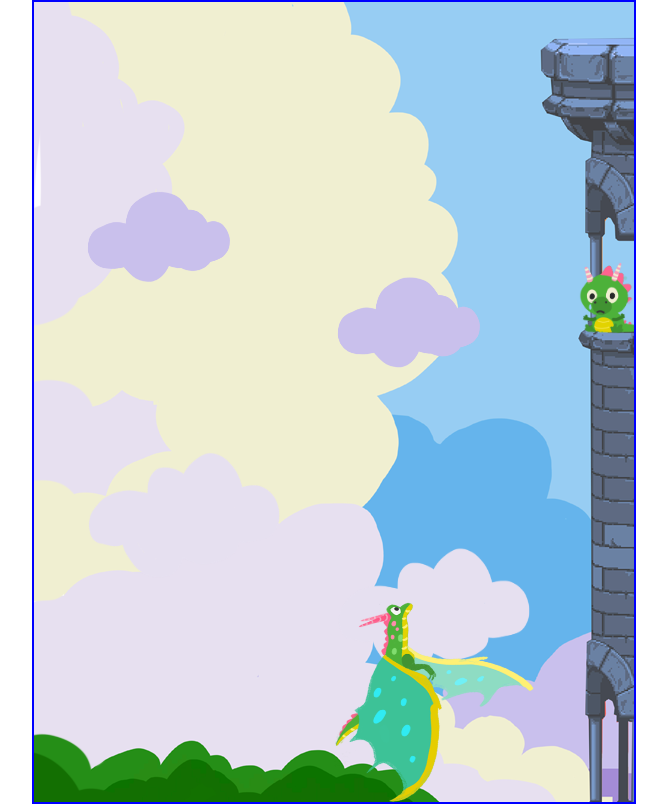
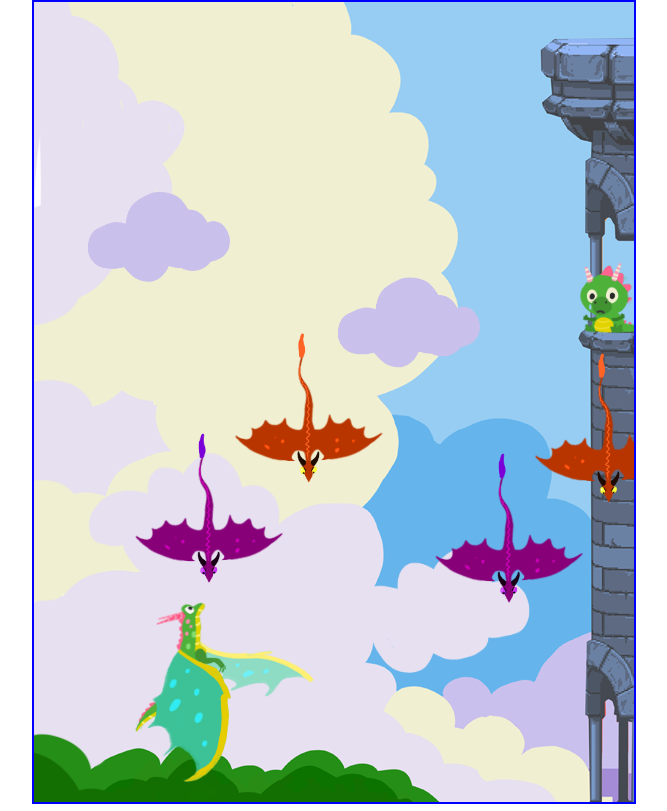
Before and after one commit to chipicuajo/Dragon-slay, a plain HTML site: page index.html in a window 1280 px wide. Both pictures are taken after a click on the button "START". Shown: the whole page, without its empty margins (208-875 px from the left). Drawn offline with nearby package versions, Linux system fonts and the light colour scheme.

Commit message:
Add event listeners as controls for mother dragon

```diff
--- a/index.html
+++ b/index.html
@@ -17,8 +17,8 @@
 
       <div id="instructions">
         <p>
-          Use keypad arrows Left, Right & Up to move the Dragon mother, and shoot the attacking dragon enemies. Your goal is to kill most dragons
-          in order to fly to the top of the tower to rescure your dragon baby
+          Use keypad arrows Left, Right while shooting to move the Dragon mother, and shoot the attacking dragon enemies. Your goal is to kill most dragons
+          in order to fly to the top of the tower using (arrow Up) to rescure your dragon baby.
         </p>
       </div>
 
--- a/javascript/script.js
+++ b/javascript/script.js
@@ -1,7 +1,6 @@
 let canvas = document.getElementById("myCanvas");
 canvas.style.border = "2px solid blue";
 let ctx = canvas.getContext("2d");
-console.log(ctx);
 
 let startBtn = document.querySelector("#start");
 let splashScreen = document.querySelector("#splashscreen");
@@ -27,6 +26,12 @@ splashTypo.src = "./assets/typo-splash.png";
 let gameOverScreen = new Image();
 gameOverScreen.src = "./assets/gameover.png";
 
+let enemy1 = new Image(150, 150);
+enemy1.src = "./assets/enemy1.png";
+
+let enemy2 = new Image(150, 150);
+enemy2.src = "./assets/enemy2.png";
+
 let mother1 = new Image();
 mother1.src = "./assets/mother1.png";
 
@@ -46,14 +51,13 @@ mainAudio.loop = "true";
 
 canvas.width = "600";
 canvas.height = "800";
-// motherFrame.width = "270";
-// motherFrame.height = "200";
 
 let intervalId = 0;
 let isGameOver = false;
 let score = 0;
 let request;
-
+let canvasX = 0,
+  canvasY = 0;
 //cloud position Array
 let clouds = [
   { x: 50, y: 250 },
@@ -70,47 +74,49 @@ let adjustImg = 2.5,
 const cycleLoop = [0, 1];
 let currentLoopIndex = 0;
 let frameCount = 0;
-
-//start button
-startBtn.addEventListener("click", () => {
-  mainGameOnStart();
-});
-
-//restart button
-restartBtn.addEventListener("click", () => {
-  mainGameOnStart();
-});
+// Enemies cordinates
+let enemies = [
+  { x: 100, y: -5 },
+  { x: 400, y: 15 },
+];
+//Variables for drawMother()
+let motherHeight = 180,
+  motherWidth = 180,
+  motherX = 100,
+  motherY = 600,
+  incrX = 2,
+  incrY = 2;
+let isArrowUp = false,
+  isArrowRight = false,
+  isArrowLeft = false,
+  isArrowDown = false;
 
 //----EVENT LISTENERS for MOTHER Dragon movements---
 document.addEventListener("keydown", (event) => {
   if (event.code == "ArrowRight") {
     isArrowRight = true;
     isArrowLeft = false;
+    isArrowUp = false;
+    isArrowDown = false;
   } else if (event.code == "ArrowLeft") {
+    console.log("pressing left");
+    isArrowLeft = true;
     isArrowRight = false;
-    isArrowLeft = true;
+    isArrowUp = false;
+    isArrowDown = false;
+  } else if (event.code == "ArrowUp") {
+    isArrowUp = true;
+    isArrowRight = false;
+    isArrowLeft = false;
+    isArrowDown = false;
+  } else if (event.code == "ArrowDown") {
+    isArrowDown = true;
+    isArrowUp = false;
+    isArrowRight = false;
+    isArrowLeft = false;
   }
 });
-document.addEventListener("keyup", (event) => {
-  isArrowRight = false;
-  isArrowLeft = false;
-});
-document.addEventListener("mouseup", () => {});
 
-//----MAINGAME putting it all together-----
-function mainGameOnStart() {
-  drawMainUi();
-  moveCloud();
-  moveBaby();
-  drawMother();
-
-  //define GameOver
-  if (isGameOver) {
-    cancelAnimationFrame(intervalId);
-  } else {
-    intervalId = requestAnimationFrame(mainGameOnStart);
-  }
-}
 //main screen
 function drawMainUi() {
   splashScreen.style.display = "none";
@@ -164,14 +170,57 @@ function moveBaby() {
   // window.requestAnimationFrame(moveBaby);
 }
 //drawMother
-function drawMother() {
-  ctx.drawImage(mother1, 300, 600, 200, 200);
+function moveMother() {
+  ctx.drawImage(mother1, motherX, motherY, motherWidth, motherHeight);
+
+  if (isArrowRight && motherWidth + motherX < canvas.width + 50) {
+    motherX += 5;
+  }
+  if (isArrowLeft && motherX + 50 > 0) motherX -= 5;
+
+  if (isArrowUp) motherY -= 5;
+
+  if (isArrowDown) motherY += 5;
 }
 
+function moveEnemies() {
+  let printNextAt = 100;
+
+  // making the enemies moves
+  for (let i = 0; i < enemies.length; i++) {
+    ctx.drawImage(
+      enemy1,
+      enemies[i].x + printNextAt,
+      enemies[i].y,
+      enemy1.width,
+      enemy1.height
+    );
+    ctx.drawImage(
+      enemy2,
+      enemies[i].x,
+      enemies[i].y + printNextAt,
+      enemy2.width,
+      enemy2.height
+    );
+    enemies[i].y = enemies[i].y + 2;
+
+    // if (enemies[i].x == 20) {
+    //     score++
+    // }
+
+    // infinite loop for the enemies
+    if (enemies[i].y + enemy1.height > canvas.height + 200) {
+      enemies[i] = {
+        x: Math.floor(Math.random() * 400),
+        y: -100,
+      };
+    }
+  }
+}
 function moveCloud() {
   //   animation conditions
   let countInterval = 50;
-  let speedInterval = Math.floor(Math.random() * 0.4);
+  let speedInterval = Math.floor(Math.random() * 0.5);
   for (let i = 0; i < clouds.length; i++) {
     countInterval += 10;
     speedInterval += 0.1;
@@ -201,6 +250,22 @@ function cloudAnimationSplash() {
   moveCloud();
   window.requestAnimationFrame(cloudAnimationSplash);
 }
+//----MAINGAME putting it all together-----
+function mainGameOnStart() {
+  drawMainUi();
+  moveCloud();
+  moveBaby();
+  moveMother();
+  moveEnemies();
+
+  //define GameOver
+  if (isGameOver) {
+    cancelAnimationFrame(intervalId);
+    gameOverUI();
+  } else {
+    intervalId = requestAnimationFrame(mainGameOnStart);
+  }
+}
 
 function collision() {}
 
@@ -223,4 +288,14 @@ function gameOverUI() {
 
 window.addEventListener("load", () => {
   cloudAnimationSplash();
+  // gameOverUI();
+  //start button
+  startBtn.addEventListener("click", () => {
+    mainGameOnStart();
+  });
+
+  //restart button
+  restartBtn.addEventListener("click", () => {
+    mainGameOnStart();
+  });
 });
```
